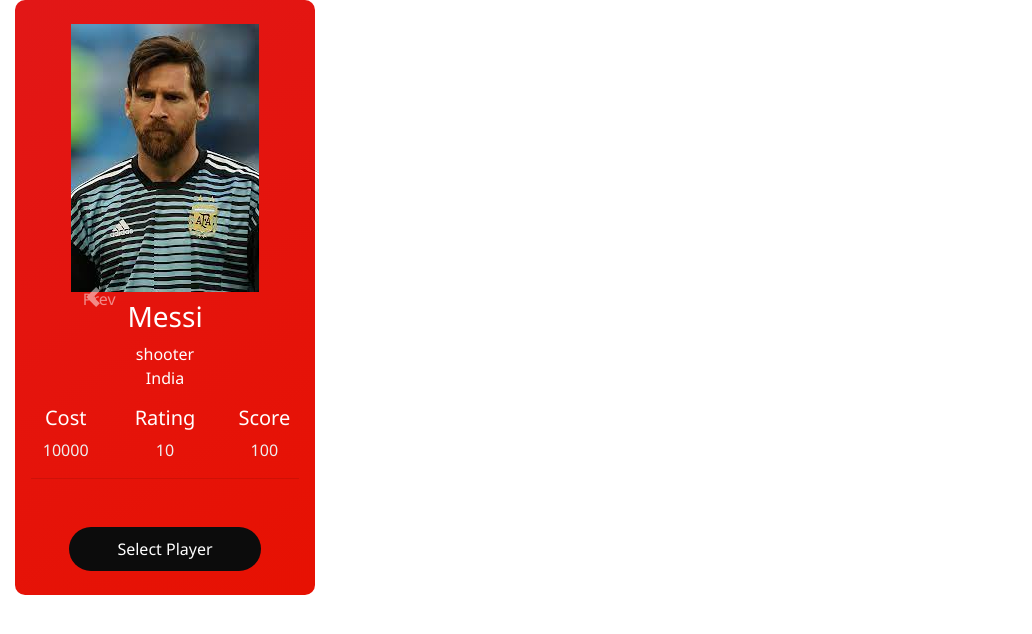
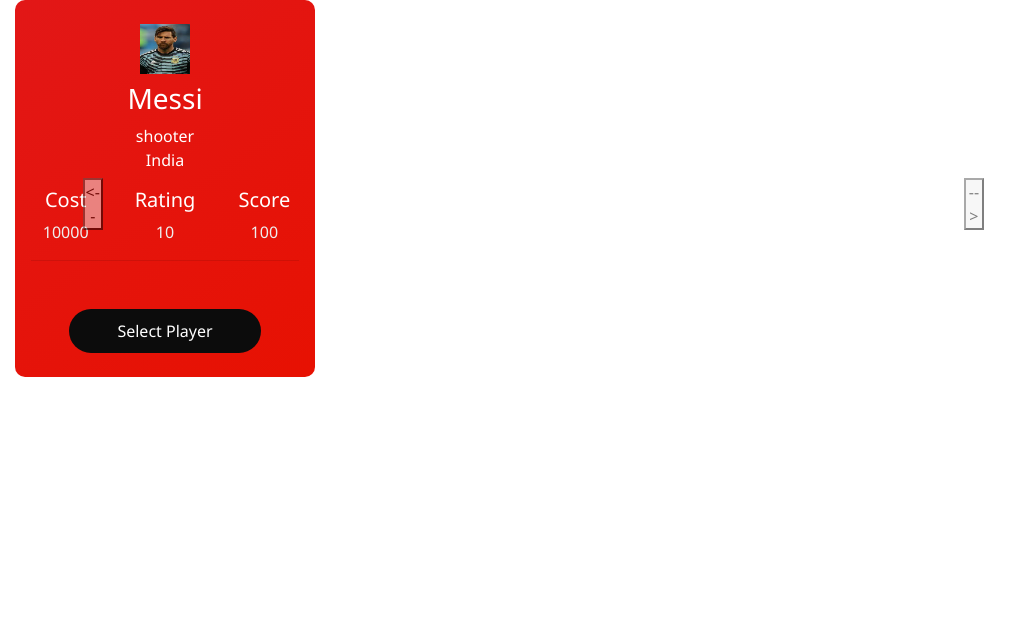
Before and after one commit to PrajwalBhat123/Project-Work-Sem-4, a PHP site: page /test.php in a window 1280 px wide. Shown: the top 634 px of the page, without its empty margins (0-1032 px from the left). Run offline with PHP 8.4, Linux system fonts and the light colour scheme; a user stored in the database is signed in; data comes from the database, SQL or seed files in the repository; data that the repository does not hold is empty.

Commit message:
Add files via upload

```diff
--- a/test.php
+++ b/test.php
@@ -4,11 +4,11 @@
     <meta charset="UTF-8">
     <meta http-equiv="X-UA-Compatible" content="IE=edge">
     <meta name="viewport" content="width=device-width, initial-scale=1.0">
-    <title>Document</title>
+    <title>Buy Player</title>
 
     <link rel="stylesheet" href="https://cdn.jsdelivr.net/npm/bootstrap@4.6.1/dist/css/bootstrap.min.css">
     <link rel="stylesheet" href="https://stackpath.bootstrapcdn.com/bootstrap/4.3.1/css/bootstrap.min.css" integrity="sha384-ggOyR0iXCbMQv3Xipma34MD+dH/1fQ784/j6cY/iJTQUOhcWr7x9JvoRxT2MZw1T" crossorigin="anonymous">
-	<link href="../buy_card/buy_card.css" rel="stylesheet" type="text/css"/>
+	<link href="buy_card.css" rel="stylesheet" type="text/css"/>
 	<link href="buy.css" rel="stylesheet" type="text/css"/>
 </head>
 <body>
@@ -72,7 +72,7 @@
 
                 while($player = mysqli_fetch_assoc($tresult)){
                     $sh1 = $player['shooter1'];
-                    echo $player['teamname'];
+                    //echo $player['teamname'];
                     $sh2 = $player['shooter2'];
                     $sh3 = $player['shooter3'];
                     $gk = $player['goalie'];
@@ -171,7 +171,7 @@
                     </ul>
 
 <!-- The slideshow -->
-                    <div class="carousel-inner">
+                    <div class="carousel-inner" id="cardmove">
                     <?php
                             $i=0;
                             foreach($result as $row){
@@ -185,7 +185,7 @@
                             <!-- <img src="la.jpg" alt="Los Angeles"> -->
                             <div class="card p-3 py-4">
 				                <div class="text-center">
-                                    <img class="image" src="images\<?php echo $row['playerimage']?>" alt='Player image'></img>
+                                    <img class="image" src="images\<?php echo $row['playerimage']?>" alt='Player image' width='50' height='50'></img>
 					                <h3 class="mt-2"><?php echo $row['playername'] ?></h3>
 					                <?php
 					 		            $sql = "select type from type where typeId = '$row[playertype]'";
@@ -231,10 +231,14 @@
 
 <!-- Left and right controls -->
                     <a class="carousel-control-prev" href="#demo" data-slide="prev">
-                        <span class="carousel-control-prev-icon">Prev</span>
+                        <span class="carousel-control-prev-icon">
+                            <button> <-- </button>
+                        </span>
                     </a>
                     <a class="carousel-control-next" href="#demo" data-slide="next">
-                        <span class="carousel-control-next-icon"></span>
+                        <span class="carousel-control-next-icon">
+                            <button> --> </button>
+                        </span>
                     </a>
                 </div>
             </div>
```
